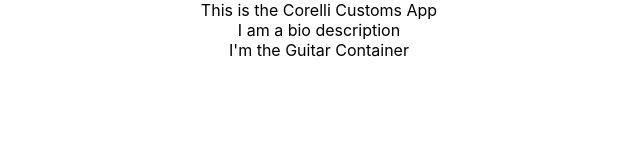
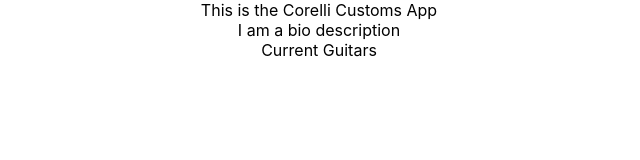
Before and after one commit to JoeyP0ckets/Corelli-Customs, a React (Create React App) app: page / in a window 1280 px wide. Shown: the top 160 px of the page, without its empty margins (321-961 px from the left). Built offline with nearby package versions, Linux system fonts and the light colour scheme.

Commit message:
created fake guitar data

```diff
--- /dev/null
+++ b/src/DataGrabber.js
@@ -0,0 +1,5 @@
+import guitars from './GuitarData.json'
+
+export function getAllGuitars() {
+  return guitars.map(guitar => guitar)
+}
--- a/src/GuitarCard.js
+++ b/src/GuitarCard.js
@@ -3,8 +3,9 @@ import {Card} from "react-bootstrap"
 
 const GuitarCard = () => {
   return (
- <Card>
-   I'm a guitar card. With extra stuff
+ <Card style={{ width: '14rem' }}>
+ <Card.Title>Guitar Name</Card.Title>
+   <Card.Body>Hello I'm a card</Card.Body>
  </Card>
   )
 }
--- a/src/GuitarContainer.js
+++ b/src/GuitarContainer.js
@@ -1,9 +1,17 @@
 import React from "react"
+import GuitarCard from "./GuitarCard"
+import * as GuitarFunctions from './DataGrabber'
 
 const GuitarContainer = () => {
+
+  const renderGuitarCards = () => {
+   return GuitarFunctions.getAllGuitars
+  }
+
   return (
     <div>
-      I'm the Guitar Container
+      Current Guitars
+      {renderGuitarCards()}
     </div>
   )
 }
--- /dev/null
+++ b/src/GuitarData.json
@@ -0,0 +1,3 @@
+[{"name":"The Poet", "mainImage":"https://img1.wsimg.com/isteam/ip/3613f77f-a319-45c0-8446-a93d93324edd/107540504_3236563629715775_4132923730275583984.jpg/:/rs=w:1300,h:800","type":"electric","id":"1"},
+  {"name":"The BrothelCaster", "mainImage":"https://img1.wsimg.com/isteam/ip/3613f77f-a319-45c0-8446-a93d93324edd/bancaster.jpg/:/cr=t:0%25,l:0%25,w:100%25,h:100%25/rs=w:600,h:300,cg:true","type":"electric","id":"2"}
+]
```
